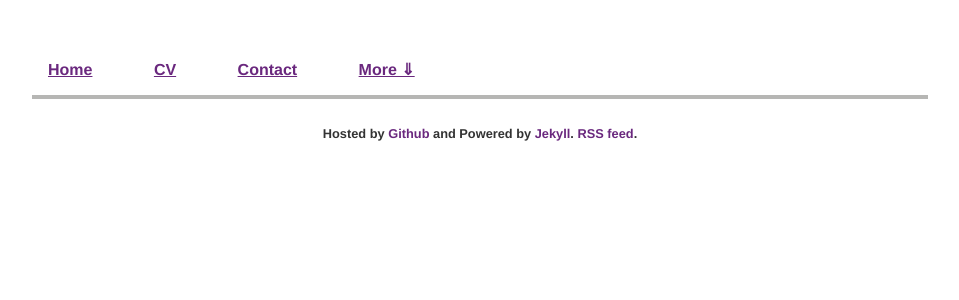
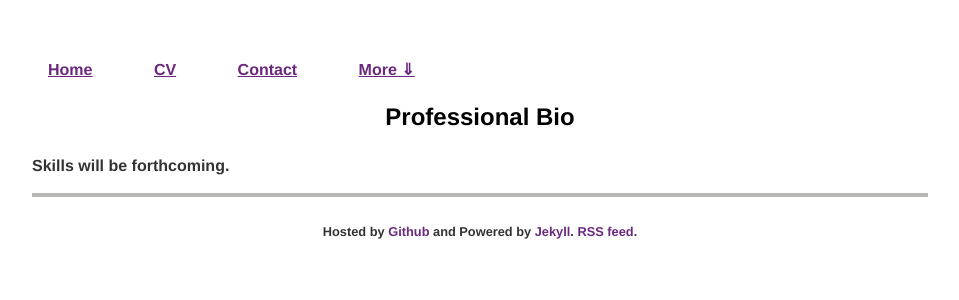
Before and after one commit to nichrishayes/nichrishayes.github.io, a Jekyll site: the page built from skills/index.html, in a window 1280 px wide. Shown: the top 300 px of the page, without its empty margins (160-1119 px from the left). Built offline with Jekyll 4.4.1, drawn with Linux system fonts in a browser that asks for light colours.

Commit message:
Update index.html

```diff
--- a/skills/index.html
+++ b/skills/index.html
@@ -2,3 +2,7 @@
 layout: default
 title: Nick Christopher-Hayes, BA - Skills
 ---
+
+<h3> Professional Bio </h3>
+
+<b><p> Skills will be forthcoming.</p><b>
```
